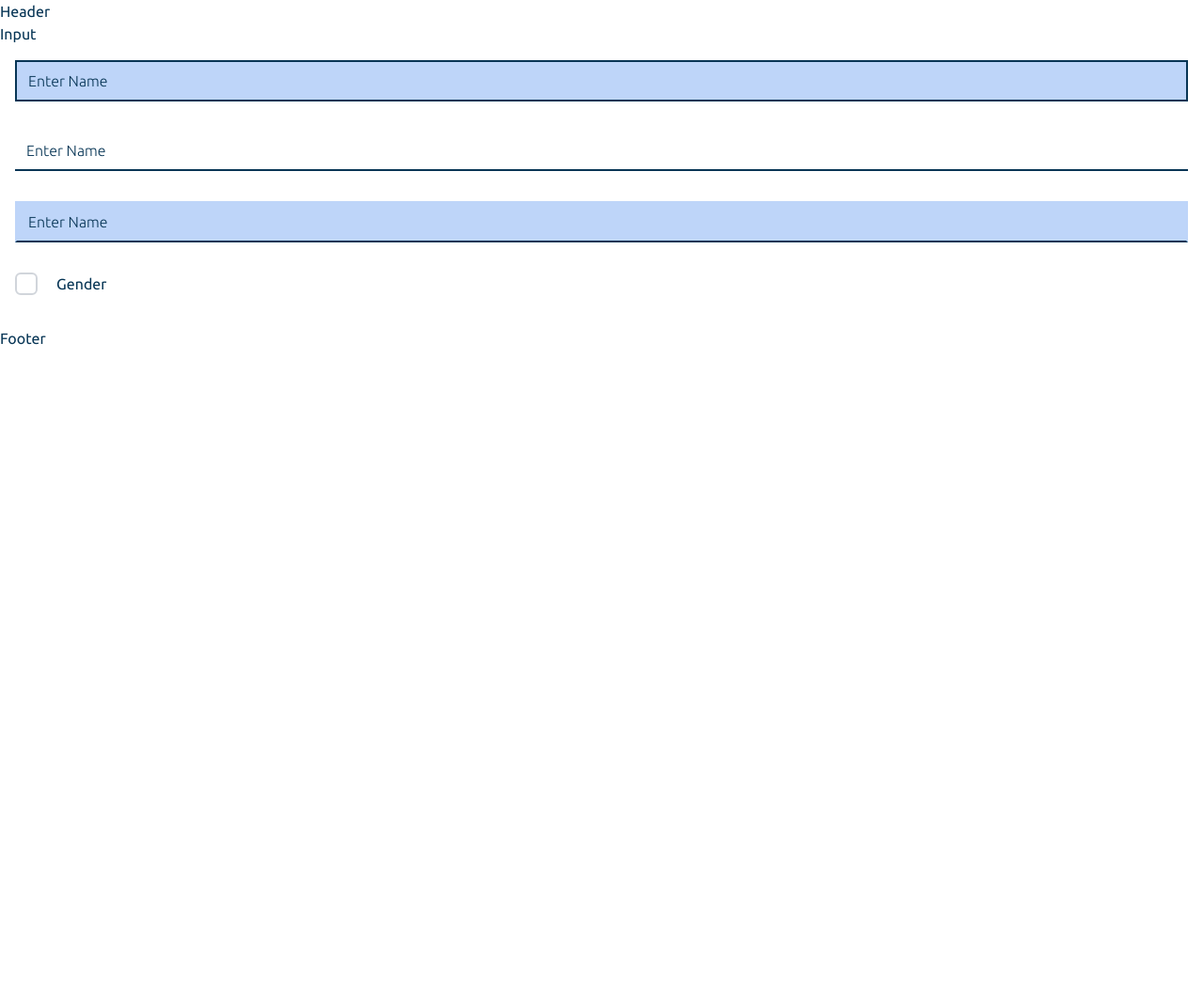
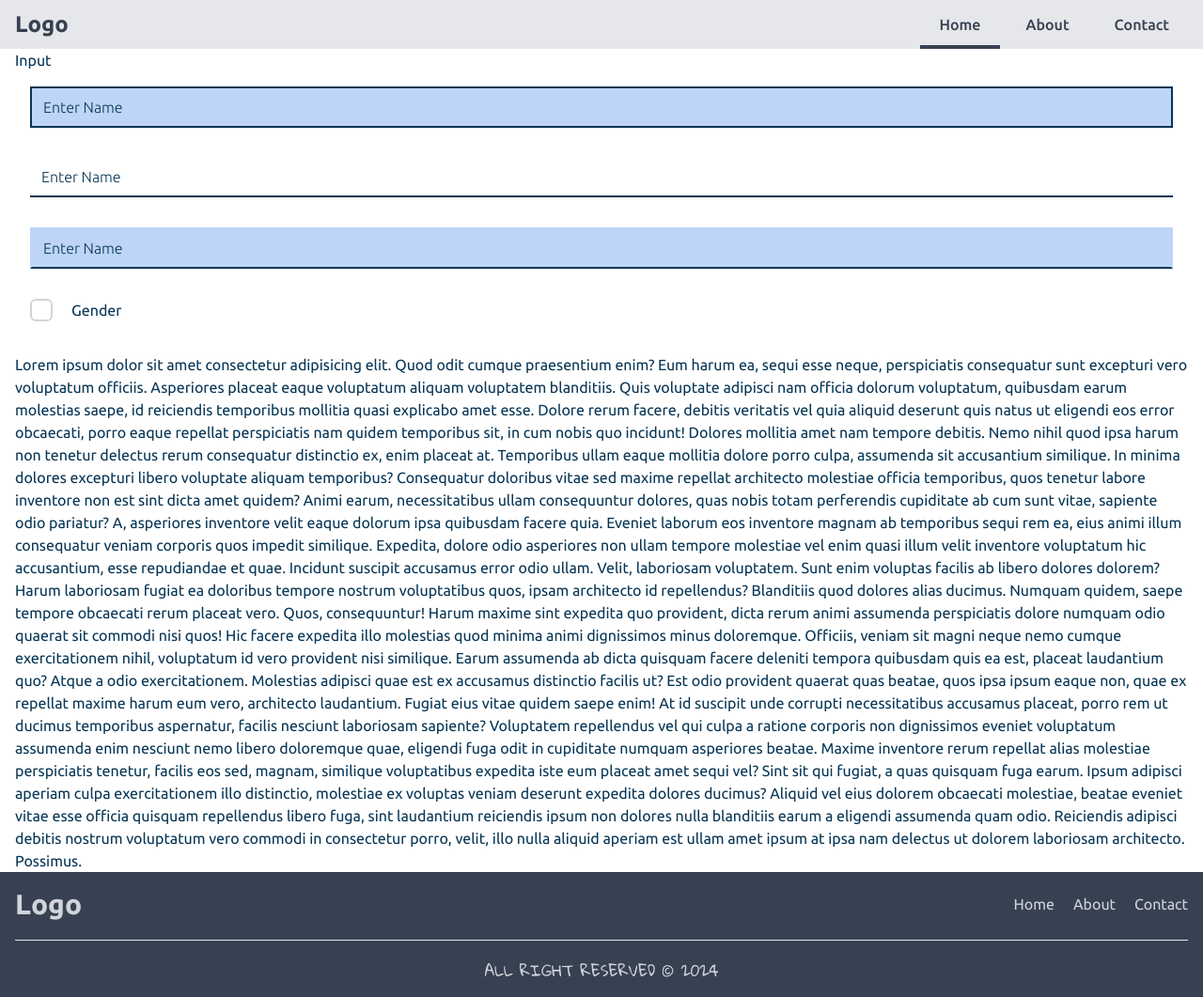
Before and after one commit to EDAMGHY/starter-react, a React (Vite) app: page / in a window 1280 px wide. Shown: the whole page at 94% size. Before the commit the page ends 800 px from the top, so only its background shows below. Built offline with nearby package versions, Linux system fonts and the light colour scheme.

Commit message:
feat: adding header, footer components

```diff
--- a/src/App.tsx
+++ b/src/App.tsx
@@ -6,11 +6,13 @@
   return (
     <Router>
       <Header />
-      <Routes>
-        <Route element={<Home />} path="/" />
-        <Route element={<About />} path="/about" />
-        <Route element={<NotFound />} path="*" />
-      </Routes>
+      <main className="container">
+        <Routes>
+          <Route element={<Home />} path="/" />
+          <Route element={<About />} path="/about" />
+          <Route element={<NotFound />} path="*" />
+        </Routes>
+      </main>
       <Footer />
     </Router>
   )
--- a/src/app/layout/Footer.tsx
+++ b/src/app/layout/Footer.tsx
@@ -1,3 +1,33 @@
+import { menus } from "@/data"
+import { Link } from "react-router-dom"
+
 export const Footer = () => {
-  return <div>Footer</div>
+  return (
+    <footer className="bg-gray-700 text-gray-300 py-4">
+      <div className="container space-y-5">
+        <div className="flex justify-between items-center">
+          <Link to={"/"}>
+            <h1 className="text-3xl font-bold">Logo</h1>
+          </Link>
+
+          <ul className="flex gap-5 flex-wrap">
+            {menus.map(menu => (
+              <li key={menu?.id}>
+                <Link
+                  className={`relative inline-flex text-base  hover:underline`}
+                  to={menu.path}
+                >
+                  {menu.name}
+                </Link>
+              </li>
+            ))}
+          </ul>
+        </div>
+        <hr className="text-gray-300" />
+        <p className="text-center font-gloria text-base uppercase">
+          All Right reserved &copy; {new Date().getFullYear()}
+        </p>
+      </div>
+    </footer>
+  )
 }
--- a/src/app/layout/Header.tsx
+++ b/src/app/layout/Header.tsx
@@ -1,3 +1,28 @@
+import { menus } from "@/data"
+import { Link, NavLink } from "react-router-dom"
+
 export const Header = () => {
-  return <div>Header</div>
+  return (
+    <nav className="sticky z-[100] left-0 top-0 w-full bg-gray-200 text-gray-700">
+      <div className="container flex w-full items-center justify-between">
+        <Link to={"/"}>
+          <h1 className="text-2xl font-bold">Logo</h1>
+        </Link>
+        <ul className="flex gap-2">
+          {menus.map(menu => (
+            <li key={menu?.id}>
+              <NavLink
+                className={({ isActive }) =>
+                  `relative inline-flex overflow-hidden before:absolute before:content-[''] before:left-0 before:top-0 before:w-full before:h-full before:bg-gray-700 before:-z-[1] before:transition-all transition-all duration-500 before:duration-500 hover:border-gray-700 hover:text-gray-300 hover:before:translate-y-0 py-3.5 px-5 font-medium ${isActive ? "before:translate-y-[calc(100%-4px)]" : "before:translate-y-full"}`
+                }
+                to={menu.path}
+              >
+                {menu.name}
+              </NavLink>
+            </li>
+          ))}
+        </ul>
+      </div>
+    </nav>
+  )
 }
--- a/src/pages/Home.tsx
+++ b/src/pages/Home.tsx
@@ -20,6 +20,62 @@
           variant="default"
         />
       </div>
+      <p>
+        Lorem ipsum dolor sit amet consectetur adipisicing elit. Quod odit
+        cumque praesentium enim? Eum harum ea, sequi esse neque, perspiciatis
+        consequatur sunt excepturi vero voluptatum officiis. Asperiores placeat
+        eaque voluptatum aliquam voluptatem blanditiis. Quis voluptate adipisci
+        nam officia dolorum voluptatum, quibusdam earum molestias saepe, id
+        reiciendis temporibus mollitia quasi explicabo amet esse. Dolore rerum
+        facere, debitis veritatis vel quia aliquid deserunt quis natus ut
+        eligendi eos error obcaecati, porro eaque repellat perspiciatis nam
+        quidem temporibus sit, in cum nobis quo incidunt! Dolores mollitia amet
+        nam tempore debitis. Nemo nihil quod ipsa harum non tenetur delectus
+        rerum consequatur distinctio ex, enim placeat at. Temporibus ullam eaque
+        mollitia dolore porro culpa, assumenda sit accusantium similique. In
+        minima dolores excepturi libero voluptate aliquam temporibus?
+        Consequatur doloribus vitae sed maxime repellat architecto molestiae
+        officia temporibus, quos tenetur labore inventore non est sint dicta
+        amet quidem? Animi earum, necessitatibus ullam consequuntur dolores,
+        quas nobis totam perferendis cupiditate ab cum sunt vitae, sapiente odio
+        pariatur? A, asperiores inventore velit eaque dolorum ipsa quibusdam
+        facere quia. Eveniet laborum eos inventore magnam ab temporibus sequi
+        rem ea, eius animi illum consequatur veniam corporis quos impedit
+        similique. Expedita, dolore odio asperiores non ullam tempore molestiae
+        vel enim quasi illum velit inventore voluptatum hic accusantium, esse
+        repudiandae et quae. Incidunt suscipit accusamus error odio ullam.
+        Velit, laboriosam voluptatem. Sunt enim voluptas facilis ab libero
+        dolores dolorem? Harum laboriosam fugiat ea doloribus tempore nostrum
+        voluptatibus quos, ipsam architecto id repellendus? Blanditiis quod
+        dolores alias ducimus. Numquam quidem, saepe tempore obcaecati rerum
+        placeat vero. Quos, consequuntur! Harum maxime sint expedita quo
+        provident, dicta rerum animi assumenda perspiciatis dolore numquam odio
+        quaerat sit commodi nisi quos! Hic facere expedita illo molestias quod
+        minima animi dignissimos minus doloremque. Officiis, veniam sit magni
+        neque nemo cumque exercitationem nihil, voluptatum id vero provident
+        nisi similique. Earum assumenda ab dicta quisquam facere deleniti
+        tempora quibusdam quis ea est, placeat laudantium quo? Atque a odio
+        exercitationem. Molestias adipisci quae est ex accusamus distinctio
+        facilis ut? Est odio provident quaerat quas beatae, quos ipsa ipsum
+        eaque non, quae ex repellat maxime harum eum vero, architecto
+        laudantium. Fugiat eius vitae quidem saepe enim! At id suscipit unde
+        corrupti necessitatibus accusamus placeat, porro rem ut ducimus
+        temporibus aspernatur, facilis nesciunt laboriosam sapiente? Voluptatem
+        repellendus vel qui culpa a ratione corporis non dignissimos eveniet
+        voluptatum assumenda enim nesciunt nemo libero doloremque quae, eligendi
+        fuga odit in cupiditate numquam asperiores beatae. Maxime inventore
+        rerum repellat alias molestiae perspiciatis tenetur, facilis eos sed,
+        magnam, similique voluptatibus expedita iste eum placeat amet sequi vel?
+        Sint sit qui fugiat, a quas quisquam fuga earum. Ipsum adipisci aperiam
+        culpa exercitationem illo distinctio, molestiae ex voluptas veniam
+        deserunt expedita dolores ducimus? Aliquid vel eius dolorem obcaecati
+        molestiae, beatae eveniet vitae esse officia quisquam repellendus libero
+        fuga, sint laudantium reiciendis ipsum non dolores nulla blanditiis
+        earum a eligendi assumenda quam odio. Reiciendis adipisci debitis
+        nostrum voluptatum vero commodi in consectetur porro, velit, illo nulla
+        aliquid aperiam est ullam amet ipsum at ipsa nam delectus ut dolorem
+        laboriosam architecto. Possimus.
+      </p>
     </div>
   )
 }
```
